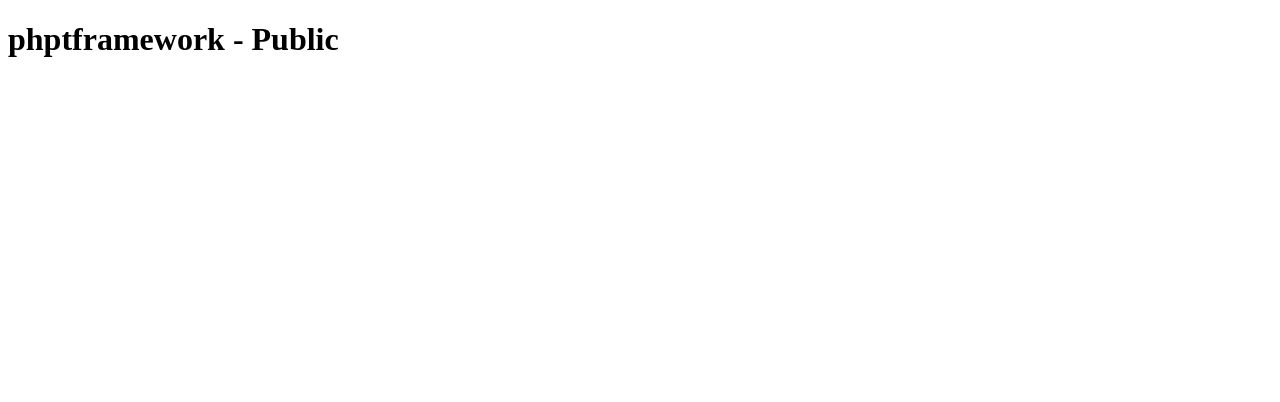
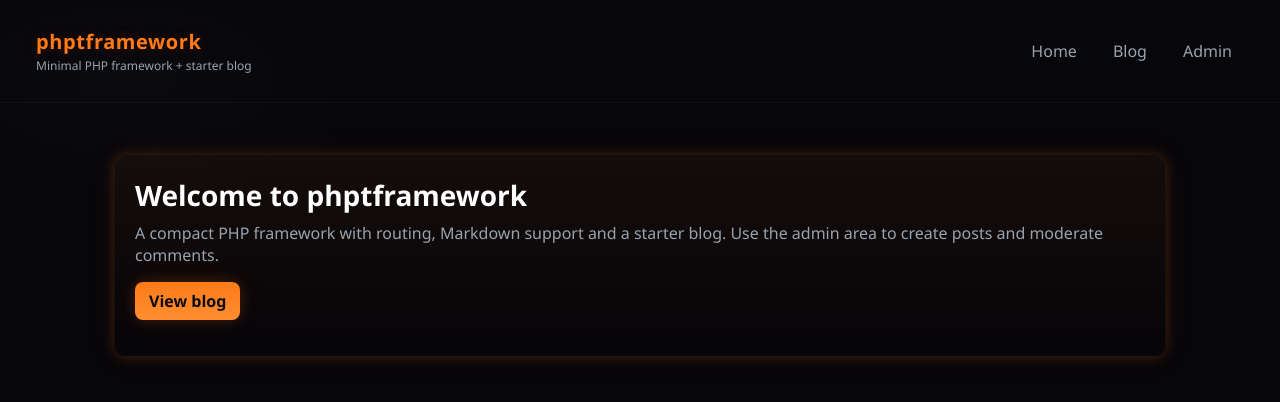
Before and after one commit to themhz/phptframework, a PHP site: page / in a window 1280 px wide. Shown: the top 402 px of the page. Run offline with PHP 8.4, Linux system fonts and the light colour scheme.

Commit message:
feat(ui): add neon dark theme and update templates

```diff
--- /dev/null
+++ b/app/assets/css/neon-dark.css
@@ -0,0 +1,63 @@
+/* Neon dark theme - orange accent */
+:root{
+  --bg:#07060a;
+  --panel:#0f1115;
+  --muted:#9aa3ad;
+  --accent:#ff7a18; /* neon orange */
+  --accent-strong:#ff8f32;
+  --glass: rgba(255,255,255,0.03);
+  --glow: 0 0 14px rgba(255,122,24,0.18), 0 0 28px rgba(255,122,24,0.08);
+  --radius:12px;
+}
+
+*{box-sizing:border-box}
+html,body{height:100%}
+body{
+  margin:0;
+  font-family: "Segoe UI", system-ui, -apple-system, 'Helvetica Neue', Arial;
+  background: radial-gradient(1200px 600px at 10% 10%, #0b0a0f 0%, var(--bg) 20%), var(--bg);
+  color:#e6eef6;
+  -webkit-font-smoothing:antialiased;
+  -moz-osx-font-smoothing:grayscale;
+}
+
+.site-header{
+  display:flex;align-items:center;gap:16px;padding:28px 36px;border-bottom:1px solid rgba(255,255,255,0.03);
+}
+.brand{display:flex;flex-direction:column}
+.brand .title{font-weight:700;letter-spacing:0.6px;color:var(--accent);font-size:20px;text-shadow:var(--glow)}
+.brand .tag{font-size:12px;color:var(--muted);margin-top:2px}
+
+.container{max-width:1100px;margin:28px auto;padding:24px}
+
+.hero{
+  background: linear-gradient(180deg, rgba(255,122,24,0.06), transparent);
+  border-radius:var(--radius);
+  padding:20px;
+  box-shadow: var(--glow);
+  border:1px solid rgba(255,122,24,0.06);
+}
+
+h1{margin:0 0 8px 0;font-size:28px;color:#fff}
+p.lead{color:var(--muted);margin:0 0 12px}
+
+.card{background:var(--panel);border-radius:10px;padding:16px;margin-top:18px;border:1px solid rgba(255,255,255,0.03)}
+
+.nav{display:flex;gap:12px}
+.nav a{color:var(--muted);text-decoration:none;padding:8px 12px;border-radius:8px}
+.nav a:hover{color:var(--accent);text-shadow:0 0 8px rgba(255,122,24,0.1)}
+
+.btn{display:inline-block;padding:8px 14px;border-radius:8px;background:linear-gradient(180deg,var(--accent),var(--accent-strong));color:#0b0a0f;font-weight:700;text-decoration:none;box-shadow:var(--glow);border:none}
+.btn.secondary{background:transparent;color:var(--muted);border:1px solid rgba(255,255,255,0.04)}
+
+/* Forms / tables */
+input[type="text"],input[type="email"],input[type="password"],textarea,select{background:var(--glass);border:1px solid rgba(255,255,255,0.03);padding:10px;border-radius:8px;color:var(--muted);width:100%;}
+table{width:100%;border-collapse:collapse;color:var(--muted)}
+th,td{padding:10px;border-bottom:1px solid rgba(255,255,255,0.03)}
+th{color:var(--muted);font-weight:600}
+
+/* Make code blocks stand out */
+pre,code{background:#0b0b0f;padding:8px;border-radius:8px;color:#ffd8b8;overflow:auto}
+
+/* Responsive */
+@media (max-width:720px){.site-header{flex-direction:column;align-items:flex-start}.container{padding:16px;margin:16px}}
--- a/app/endpoints/public/template/index.php
+++ b/app/endpoints/public/template/index.php
@@ -2,10 +2,36 @@
 <html lang="en">
 <head>
   <meta charset="UTF-8" />
-  <title>phptframework - public</title>
+  <meta name="viewport" content="width=device-width, initial-scale=1" />
+  <title>phptframework</title>
+  <link rel="stylesheet" href="/assets/css/neon-dark.css">
+  <style>
+    /* small local tweaks for public template */
+    .hero + .card{margin-top:14px}
+  </style>
 </head>
 <body>
-  <h1>phptframework - Public</h1>
-  <?php if (!empty($content)) { include $content; } ?>
+  <header class="site-header">
+    <div class="brand">
+      <div class="title">phptframework</div>
+      <div class="tag">Minimal PHP framework + starter blog</div>
+    </div>
+    <nav class="nav" style="margin-left:auto">
+      <a href="/">Home</a>
+      <a href="/blog">Blog</a>
+      <a href="/admin/posts">Admin</a>
+    </nav>
+  </header>
+
+  <main class="container">
+    <?php if (!empty($content)) { include $content; } else { ?>
+      <section class="hero">
+        <h1>Welcome to phptframework</h1>
+        <p class="lead">A compact PHP framework with routing, Markdown support and a starter blog. Use the admin area to create posts and moderate comments.</p>
+        <p><a class="btn" href="/blog">View blog</a></p>
+      </section>
+    <?php } ?>
+
+  </main>
 </body>
 </html>
```
Also changed, not shown: app/endpoints/private/template/index.php (+19 -16 lines).
